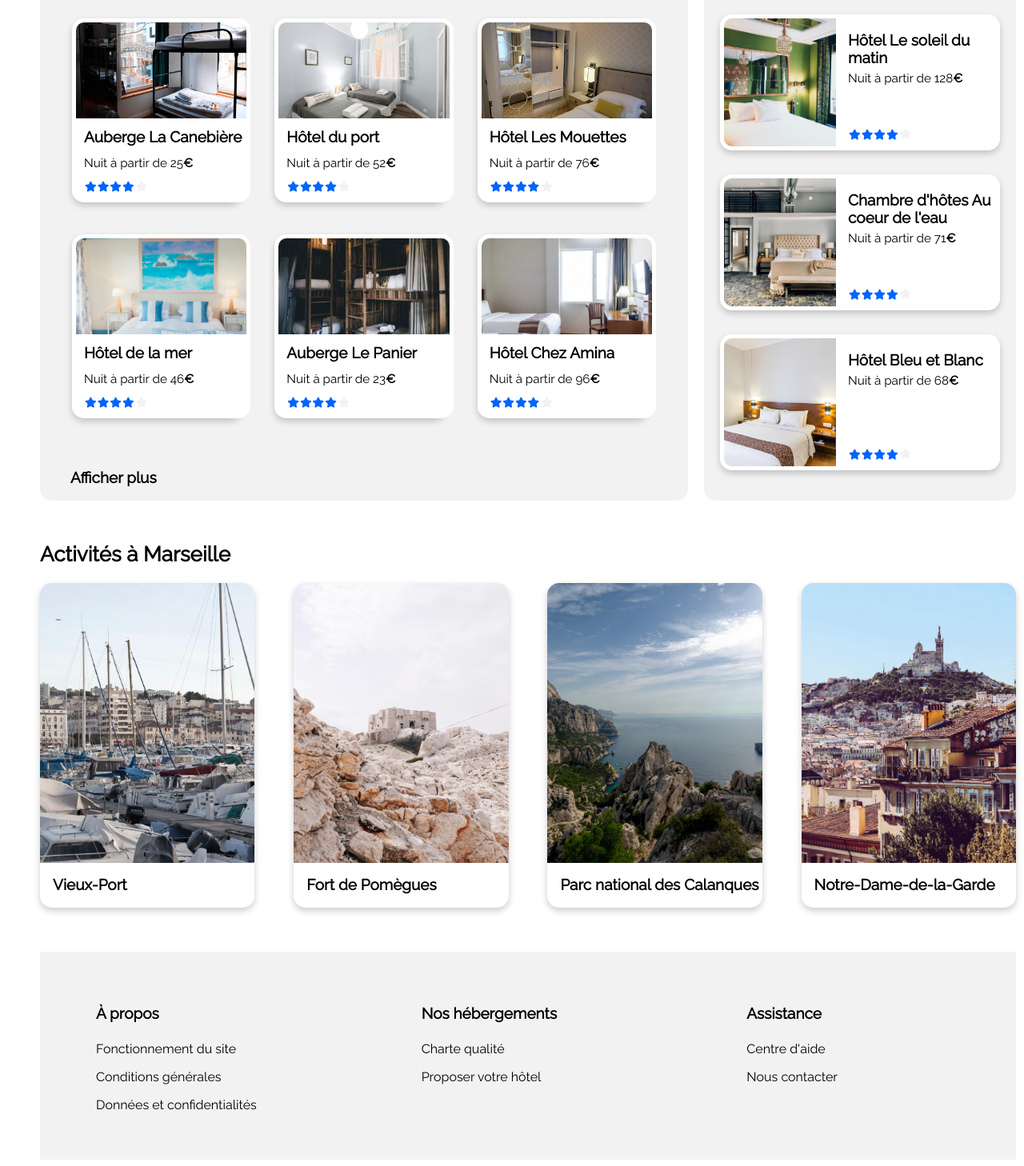
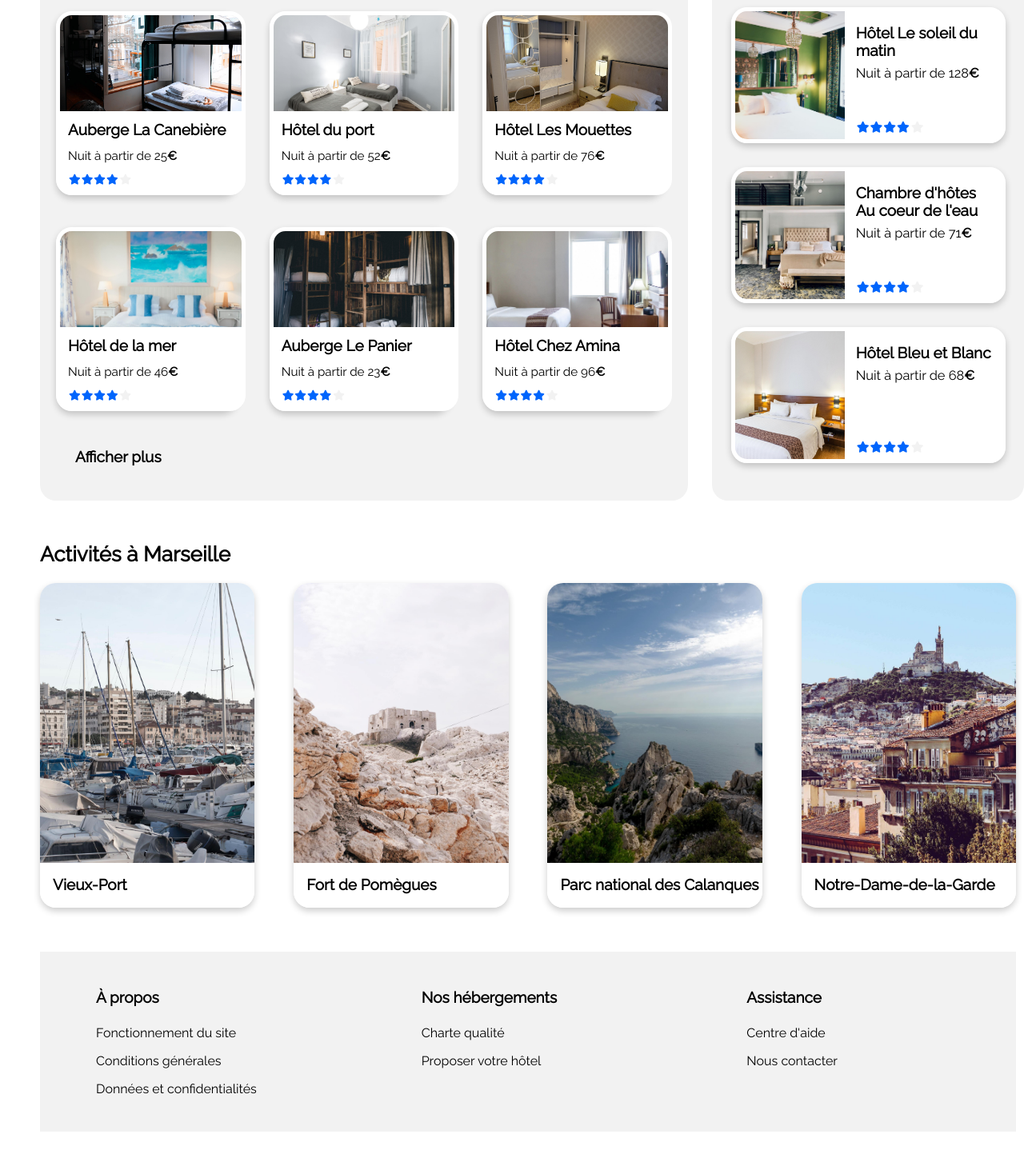
Before and after one commit to Rafikosaure/OC-Projet-1---Booki, a plain HTML site: page index.html in a window 1280 px wide. Shown: the part 622-2080 px from the top of the page at 80% size. After the commit the page ends 2045 px from the top, so only its background shows below. Drawn offline with Linux system fonts and the light colour scheme.

Commit message:
finalisation de la mise en forme de la page selon les spécifications de la maquette Figma + quelques améliorations (code propre & ordonné)

```diff
--- a/css/style.css
+++ b/css/style.css
@@ -242,12 +242,13 @@ form {
 main {
     display: flex;
     flex-direction: column;
+    justify-content: center;
 }
 
 .section_hebergements_et_populaires {
     display: flex;
     flex-direction: row;
-    width: 100%;
+    width: auto;
     height: 730px;
     margin-left: 20px;
     margin-right: 20px;
@@ -259,24 +260,20 @@ main {
     display: flex;
     flex-direction: column;
     background-color: #F2F2F2;
-    border-radius: 15px;
-    width: 65%;
+    border-radius: 20px;
+    width: 70%;
     padding-top: 25px;
     padding-bottom: 30px;
     min-width: 800px;
     padding-right: 10px;
-}
-
-.centrage_cartes {
-    display: flex;
-    justify-content: center;
+    margin-right: 10px;
 }
 
 .div_toutes_les_cartes {
     display: flex;
     flex-direction: column;
     align-items: center;
-    width: 95%;
+    width: 100%;
 }
 
 .div_serie_de_trois_cartes {
@@ -287,14 +284,15 @@ main {
 }
 
 .titre1_section_hebergements_marseille {
-    text-indent: 32px;
+    text-indent: 40px;
+    font-weight: 700;
 }
 
 .carte_hebergements {
     box-shadow: 0 4px 8px 0 rgba(0,0,0,0.2);
-    border-radius: 15px 15px 15px 15px;
+    border-radius: 20px;
     transition: 0.3s;
-    width: 246px;
+    width: 245px;
     height: fit-content;
     margin: 20px;
 }
@@ -311,7 +309,7 @@ main {
 }
 
 .image_carte_hebergement {
-    border-radius: 15px 15px 0 0;
+    border-radius: 20px 20px 0 0;
     border: solid 5px white;
     width: 100%;
     height: 120px;
@@ -324,8 +322,8 @@ main {
     text-indent: 10px;
     margin-top: -4px;
     background-color: white;
-    border-bottom-left-radius: 15px;
-    border-bottom-right-radius: 15px;
+    border-bottom-left-radius: 20px;
+    border-bottom-right-radius: 20px;
     line-height: 2px;
     width: 100%;
     border: solid 5px white;
@@ -352,8 +350,8 @@ main {
 }
 
 .hebergements_afficher_plus {
-    padding-top: 27px;
-    margin-left: 38px;
+    padding-top: 10px;
+    margin-left: 44px;
     font-weight: bold;
 }
 
@@ -363,7 +361,7 @@ main {
     display: flex;
     flex-direction: column;
     background-color: #F2F2F2;
-    border-radius: 15px;
+    border-radius: 20px;
     width: 30%;
     min-width: 390px;
     margin-left: 20px;
@@ -375,8 +373,9 @@ main {
     display: flex;
     flex-direction: row;
     justify-content: space-between;
-    padding-left: 32px;
-    padding-right: 32px;
+    padding-left: 37px;
+    padding-right: 42px;
+    font-weight: 700;
 }
 
 .div_icone_courbe_montante {
@@ -401,11 +400,11 @@ main {
 
 .carte_les_plus_populaires {
     box-shadow: 0 4px 8px 0 rgba(0,0,0,0.2);
-    border-radius: 15px 15px 15px 15px;
+    border-radius: 20px;
     transition: 0.3s;
     display: flex;
     flex-direction: row;
-    width: 350px;
+    width: 343px;
     height: fit-content;
     margin: 15px;
 }
@@ -415,9 +414,9 @@ main {
 }
 
 .image_carte_plus_populaires {
-    border-radius: 15px 0 0 15px;
+    border-radius: 20px 0 0 20px;
     border: solid 5px white;
-    width: 40%;
+    width: 35%;
     min-width: 40%;
     height: 160px;
     object-fit: cover;
@@ -441,12 +440,14 @@ main {
 .card_description_plus_populaires {
     display: flex;
     flex-direction: column;
-    padding-left: 5px;
-    width: 60%;
+    justify-content: space-between;
+    padding-left: 4px;
+    padding-right: 4px;
+    width: 65%;
     background-color: white;
     border: solid 5px white;
-    border-radius: 0 15px 15px 0;
-    font-size: 13px;
+    border-radius: 0 20px 20px 0;
+    font-size: 14px;
     height: auto;
 }
 
@@ -456,25 +457,22 @@ main {
     justify-content: start;
     align-items: flex-end;
     height: 30px;
+    line-height: 0;
     text-indent: 1px;
     margin-bottom: 8px;
 }
 
 
 /* Ici : section "Activités à Marseille" */
-.conteneur_section_Activites_a_Marseille {
+.Activites_a_Marseille {
+    display: flex;
+    flex-direction: column;
     width: auto;
     min-width: 1220px;
     margin-top: 30px;
     margin-left: 20px;
     margin-right: 20px;
     margin-bottom: 55px;
-}
-
-.Activites_a_Marseille {
-    display: flex;
-    flex-direction: column;
-    width: 100%;
 }
 
 .ensemble_cartes_Activites_a_Marseille {
@@ -493,7 +491,7 @@ main {
 
 .carte_Activites_a_Marseille {
     box-shadow: 0 4px 8px 0 rgba(0,0,0,0.2);
-    border-radius: 15px 15px 15px 15px;
+    border-radius: 20px;
     transition: 0.3s;
     width: 22%;
     height: fit-content;
@@ -506,52 +504,41 @@ main {
 
 .photo_Marseille {
     object-fit: cover;
-    border-radius: 15px 15px 0 0;
+    border-radius: 20px 20px 0 0;
     width: 100%;
     height: 350px;
 }
 
 .description_carte_Activites_a_Marseille {
     width: 100%;
-    height: 10%;
-    border-radius: 0 0 15px 15px;
+    border-radius: 0 0 20px 20px;
     height: 56px;
     text-indent: 16px;
+    background-color: white;
 }
 
 
 /* Fin du corps de texte (main) */
 /* Ici : pied de page (footer) */
 footer {
+    display: flex;
+    flex-direction: row;
     width: auto;
-}
-
-.div_footer {
     background-color: #F2F2F2;
-    height: 260px;
+    height: 225px;
     margin-left: 20px;
     margin-right: 20px;
     min-width: 1220px;
-    display: flex;
-    flex-direction: row;
 }
 
 .footer_titre {
     font-weight: bold;
 }
 
-.footer_a_propos {
-    width: 33%;
+.footer_section {
     padding-left: 70px;
-    padding-top: 50px;
-}
-
-.footer_nos_hebergements {
-    width: 33%;
-}
-
-.footer_assistance {
-    width: auto;
+    padding-top: 30px;
+    flex: 1;
 }
 
 .footer_list {
--- a/index.html
+++ b/index.html
@@ -13,6 +13,7 @@
 </head>
 <body>
 
+    <!-- En-tête (header) -->
     <header>
         <div class="div_logo_booki_header">
             <img class="logo_booki_header" src="images/logo/Booki.png" alt="logo_booki_01">
@@ -36,7 +37,12 @@
                 <i class="fa-solid fa-location-dot"></i>
             </div>
             <input class="formulaire_champ_de_saisie" type="text" name="hébergement" id="hébergement" value="Marseille, France">
-            <button class="formulaire_bouton_rechercher" for="hébergement"><p class="texte_bouton_rechercher">Rechercher</p><div class="icone_loupe_rechercher"><i class="fa-solid fa-magnifying-glass"></i></div></button>
+            <button class="formulaire_bouton_rechercher" submit="#">
+                <p class="texte_bouton_rechercher">Rechercher</p>
+                <div class="icone_loupe_rechercher">
+                    <i class="fa-solid fa-magnifying-glass"></i>
+                </div>
+            </button>
         </form>
 
         <div class="section_filtres">
@@ -62,15 +68,14 @@
         </span>
     </section>
 
-    <!-- Corps de texte -->
+    <!-- Corps de texte (main) -->
     <main>
 
-        <section class="section_hebergements_et_populaires">
+        <div class="section_hebergements_et_populaires">
 
     <!-- Section "Hébergements" -->
             <section class="section_hebergements">
                 <h1 class="titre1_section_hebergements_marseille" id="Hebergements">Hébergements à Marseille</h1>
-                <div class="centrage_cartes">
                 <div class="div_toutes_les_cartes">
                     <div class="div_serie_de_trois_cartes">
 
@@ -194,9 +199,9 @@
                     </div>
                 </div>
 
-                </div>
 
-                <a href="#" class="lien_hebergements_afficher_plus"><h2 class="hebergements_afficher_plus" class="h2_style_gras">Afficher plus</h2></a>
+
+                <a href="#" class="lien_hebergements_afficher_plus"><h2 class="hebergements_afficher_plus">Afficher plus</h2></a>
 
             </section>
 
@@ -207,7 +212,6 @@
                     <div class="div_icone_courbe_montante"><i class="fa-solid fa-chart-line"></i></div>
                 </div>
                 <div class="conteneur_cartes_les_plus_populaires">
-
 
                     <div class="carte_les_plus_populaires">
                         <a class="carte_clic_populaires" href="#">
@@ -283,12 +287,12 @@
 
                 </div>
             </article>
-        </section>
+        </div>
 
 
     <!-- Section "Activités à Marseille" -->
         <section class="Activites_a_Marseille">
-            <div class="conteneur_section_Activites_a_Marseille">
+
             <h1 id="Activites">Activités à Marseille</h1>
             <div class="ensemble_cartes_Activites_a_Marseille">
 
@@ -341,12 +345,16 @@
                 </div>
 
             </div>
-            </div>
+
         </section>
 
+    </main>
+    <!-- Fin du corps de texte (main) -->
+
+    <!-- Pied de page (footer) -->
     <footer>
-            <div class="div_footer">
-                <div class="footer_a_propos">
+
+        <div class="footer_section">
             <h2 class="footer_titre">À propos</h2>
 
             <ul class="footer_list">
@@ -363,10 +371,9 @@
                 </li>
             </ul>
 
-
         </div>
 
-                <div class="footer_a_propos">
+        <div class="footer_section">
             <h2 class="footer_titre">Nos hébergements</h2>
 
             <ul class="footer_list">
@@ -379,10 +386,9 @@
                 </li>
             </ul>
 
-
         </div>
 
-                <div class="footer_a_propos">
+        <div class="footer_section">
             <h2 class="footer_titre">Assistance</h2>
 
             <ul class="footer_list">
@@ -395,13 +401,11 @@
                 </li>
             </ul>
 
-
         </div>
 
-            </div>
     </footer>
 
-    </main>
+
 
 </body>
 </html>
```
Lines whose indentation alone changed are shown as unchanged.
